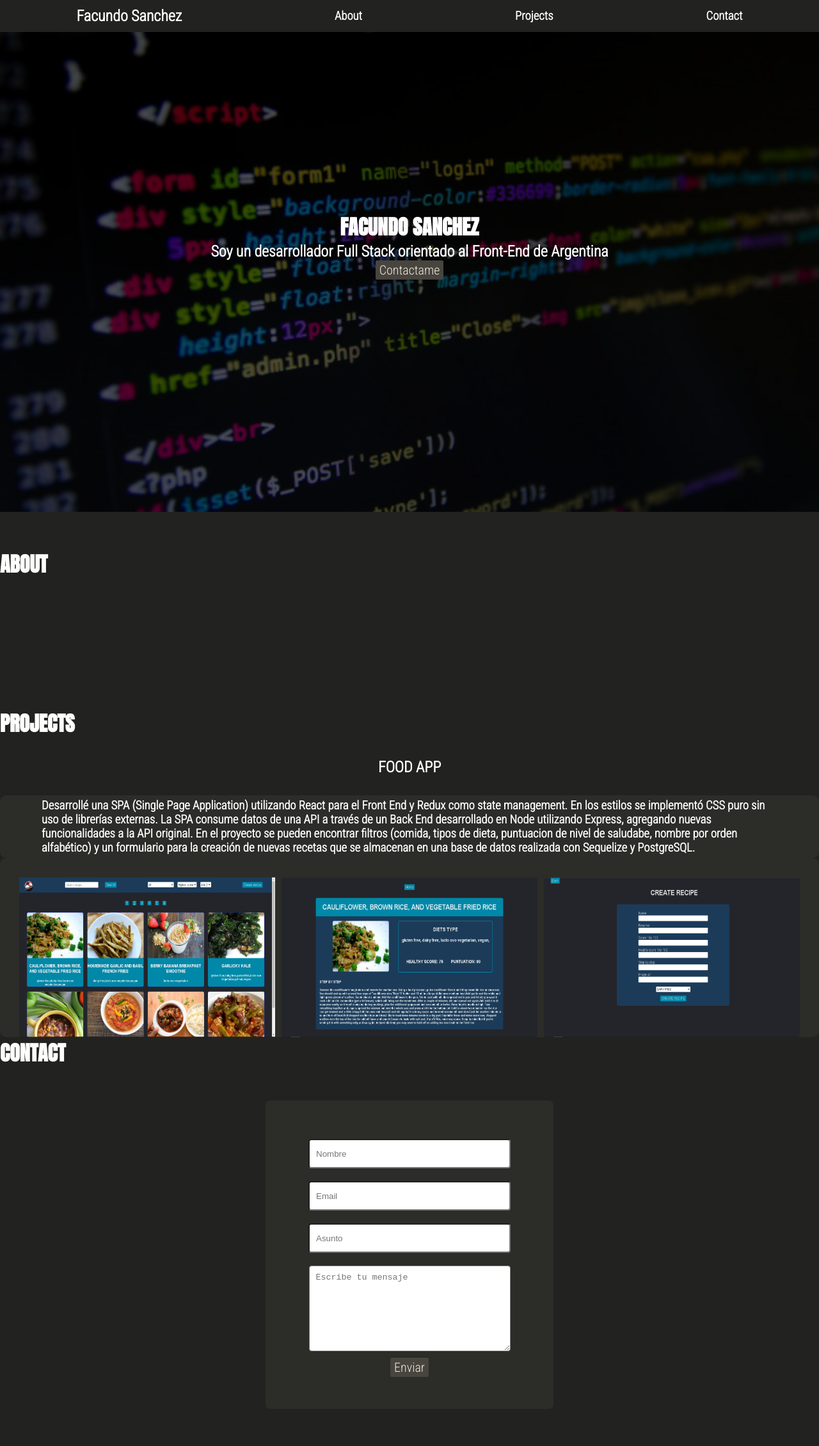
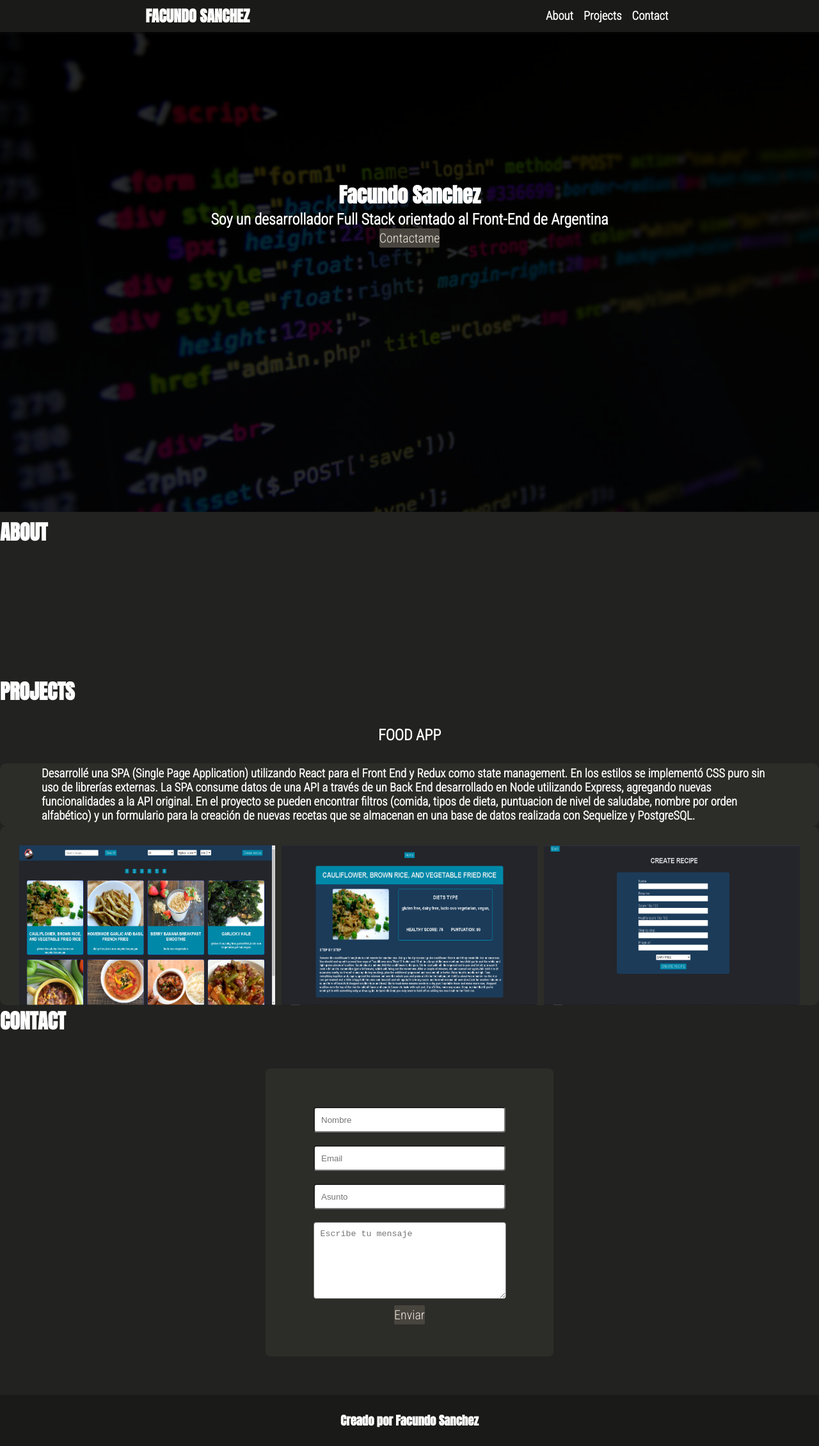
Before and after one commit to sanchezzfacu/porftolio, a React (Create React App) app: page / in a window 1280 px wide. Shown: the whole page at 64% size. Built offline with nearby package versions, Linux system fonts and the light colour scheme.

Commit message:
add navbar responsive and create footer

```diff
--- a/src/components/Home.jsx
+++ b/src/components/Home.jsx
@@ -7,15 +7,19 @@ import Form from './Form'
 function Home() {
     return (
         <div className="background">
+            <div className="nav_">
             <nav>
-                <h2>Facundo Sanchez</h2>
-                    <a href="/about"><h3>About</h3></a>
-                    <a href="/projects"><h3>Projects</h3></a>
-                    <a href="/contact"><h3>Contact</h3></a>
+                <h1>FACUNDO SANCHEZ</h1>
+                <ul>
+                    <li><a href="/about"><h3>About</h3></a></li>
+                    <li><a href="/projects"><h3>Projects</h3></a></li>
+                    <li><a href="/contact"><h3>Contact</h3></a></li>
+                </ul>
             </nav>
+            </div>
             <div className="background__description">
                 <div className="description">
-                    <h1>FACUNDO SANCHEZ</h1>
+                    <h1>Facundo Sanchez</h1>
                     <div className="text__description">
                         <h2>Soy un desarrollador Full Stack orientado al Front-End de Argentina </h2>
                     </div>
@@ -49,6 +53,11 @@ function Home() {
                     <img src={create} alt="" width="400px" height="250"/>
                 </div>
                 <Form/>
+                <footer>
+                    <div className="footer">
+                        <h3>Creado por Facundo Sanchez</h3>
+                    </div>
+                </footer>
         </div>
     )
 }
--- a/src/styles/Home.css
+++ b/src/styles/Home.css
@@ -1,5 +1,7 @@
 * {
     margin: 0;
+    padding: 0;
+    box-sizing: border-box;
 }
 
 .background {
@@ -15,7 +17,8 @@
 	bottom: 0;
 	left: 0;
 	right: 0;
-	background-color: rgba(0, 0, 0, 0.665);
+	background-color: rgba(0, 0, 0, 0.816);
+    height: auto;
 }
 
 .background h1 {
@@ -23,18 +26,17 @@
 }
 
 body {
-    /* background-image: url(../imagenes/background-portfolio.jpg);
-    background-size: 100vw 100vh;
-    background-repeat: no-repeat; */
     background-color: rgb(34, 34, 32);
     font-family: 'Roboto Condensed', sans-serif;
 }
 
 a {
     text-decoration:  none;
+    color: #ffff
+
 }
 
-h2, h3 {
+h2 {
     color: white;
 }
 
@@ -44,11 +46,17 @@ h1 {
 }
 
 nav {
+    background-color: rgb(26, 26, 24);
+    height: 50px;
+    width: 100%;
     display: flex;
-    justify-content:space-around;
     align-items: center;
-    background-color: rgb(34, 34, 32);
-    height: 50px;
+    justify-content: space-around;
+    position: fixed;
+    box-shadow: 1px 1px 5px rgb(9, 8, 8);
+}
+
+.nav_ {
     position: relative;
 }
 
@@ -74,9 +82,6 @@ nav {
     color: darkgray;
 }
 
-a:hover {
-    color:rgb(237, 233, 221, 0.8)
-}
 
 button {
     font-family: 'Roboto Condensed', sans-serif;
@@ -136,10 +141,7 @@ button:hover {
 }
 
 form {
-    /* background-color: rgb(229, 237, 237); */
-    background-color:rgb(72, 68, 62);
     background-color: rgb(44, 44, 40);
-
     margin: auto;
     max-width: 450px;
     padding-top: 50px;
@@ -181,3 +183,41 @@ input, textarea {
 .about__section {
     margin-top: 400px;
 }
+
+ul {
+    display: flex;
+    justify-content: space-between;
+}
+
+li {
+    list-style: none;
+    display: flex;
+    align-items: center;
+    margin: 8px;
+    transition: all 0.3s ease;
+}
+
+
+
+a:hover {
+    color: #000;
+}
+
+li:hover {
+    padding: 5px 10px;
+    background: #fff;
+    color: #000;
+    border-radius: 15px;
+}
+
+footer {
+    background-color: rgb(26, 26, 24);
+    color: #fff;
+    display: flex;
+    justify-content: center;
+    align-items: center;
+    margin-top: 10px;
+    height: 80px;
+    font-family: 'Anton', sans-serif;
+    width: 100%;
+}
```
